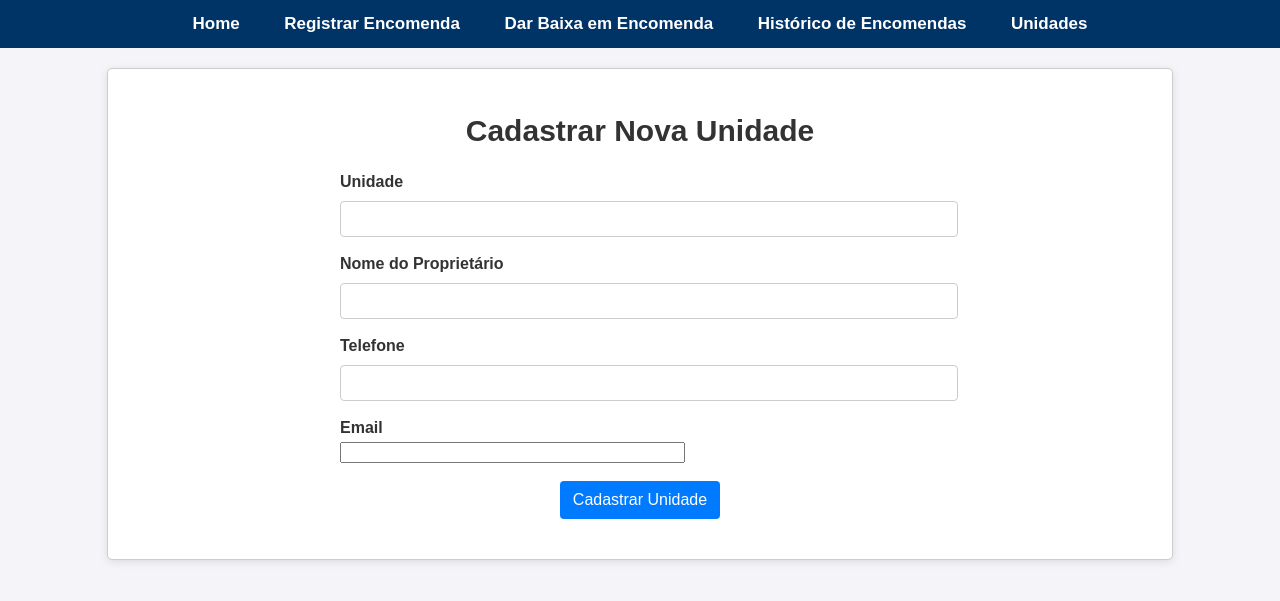
After one commit to warlleydf/CONDMORARBEM, a Flask app: page /cadastrar_unidade in a window 1280 px wide. The commit adds this page. Shown: the top 601 px of the page. Run offline with Flask 3, Linux system fonts and the light colour scheme; some libraries are stand-ins or nearby versions.

Commit message:
[update] - cadastrar unidade

```diff
--- a/app.py
+++ b/app.py
@@ -122,6 +122,22 @@ def unidades():
     unidades = Unidade.query.all()
     return render_template("unidades.html", unidades=unidades)
 
+@app.route("/cadastrar_unidade", methods=["GET", "POST"])
+def cadastrar_unidade():
+    form = UnidadeForm()
+    if form.validate_on_submit():
+        nova_unidade = Unidade(
+            numero=form.numero.data,
+            nome_proprietario=form.nome_proprietario.data,
+            telefone=form.telefone.data,
+            email=form.email.data
+        )
+        db.session.add(nova_unidade)
+        db.session.commit()
+        flash('Unidade cadastrada com sucesso!', 'success')
+        return redirect(url_for('unidades'))
+    return render_template("cadastrar_unidade.html", form=form)
+
 @app.route("/alterar_unidade/<int:id>", methods=["GET", "POST"])
 def alterar_unidade(id):
     unidade = Unidade.query.get_or_404(id)
--- a/forms.py
+++ b/forms.py
@@ -24,7 +24,7 @@ class BaixaForm(FlaskForm):
     submit = SubmitField('Dar Baixa')
 
 class UnidadeForm(FlaskForm):
-    numero = StringField('Unidade', render_kw={'readonly': True})
+    numero = StringField('Unidade', validators=[DataRequired()])
     nome_proprietario = StringField('Nome do Proprietário', validators=[DataRequired()])
     telefone = StringField('Telefone', validators=[DataRequired()])
     email = StringField('Email', validators=[DataRequired(), email_check])
--- a/static/css/style.css
+++ b/static/css/style.css
@@ -161,3 +161,31 @@ form button:hover {
     0% { transform: rotate(0deg); }
     100% { transform: rotate(360deg); }
 }
+
+.float-right {
+    float: right;
+}
+
+.btn-submit,
+.btn-cadastrar {
+    display: inline-block;
+    font-weight: 400;
+    color: #fff;
+    text-align: center;
+    vertical-align: middle;
+    user-select: none;
+    background-color: #007bff;
+    border: 1px solid transparent;
+    padding: .375rem .75rem;
+    font-size: 1rem;
+    line-height: 1.5;
+    border-radius: .25rem;
+    transition: color .15s,background-color .15s,border-color .15s,box-shadow .15s;
+}
+
+.btn-submit:hover,
+.btn-cadastrar:hover {
+    color: #fff;
+    background-color: #0056b3;
+    border-color: #0056b3;
+}
--- /dev/null
+++ b/templates/cadastrar_unidade.html
@@ -0,0 +1,42 @@
+{% extends "base.html" %}
+{% block title %}Cadastrar Unidade{% endblock %}
+
+{% block content %}
+<div class="container">
+    <h2 class="text-center">Cadastrar Nova Unidade</h2>
+    <form id="cadastrarUnidadeForm" method="POST" class="form">
+        {{ form.hidden_tag() }}
+        <div class="form-group">
+            {{ form.numero.label }}
+            {{ form.numero(class="form-control", pattern="[0-9]*", maxlength=4, title="Por favor, insira apenas números (máximo de 4 dígitos)") }}
+        </div>
+        <br>
+        <div class="form-group">
+            {{ form.nome_proprietario.label }}
+            {{ form.nome_proprietario(class="form-control", size=40) }}
+        </div>
+        <br>
+        <div class="form-group">
+            {{ form.telefone.label }}
+            {{ form.telefone(class="form-control", size=20, pattern="\d*", title="Por favor, insira apenas números") }}
+        </div>
+        <br>
+        <div class="form-group">
+            {{ form.email.label }}
+            {{ form.email(class="form-control", size=40, type="email", title="Por favor, insira um endereço de e-mail válido") }}
+        </div>
+        <br>
+        <center>
+            <button type="submit" class="btn-submit">
+                Cadastrar Unidade
+            </button>
+        </center>
+    </form>
+</div>
+
+<script>
+    document.getElementById('cadastrarUnidadeForm').addEventListener('submit', function() {
+        showLoading();
+    });
+</script>
+{% endblock %}
--- a/templates/unidades.html
+++ b/templates/unidades.html
@@ -4,6 +4,9 @@
 
 {% block content %}
     <div class="container">
+        <button type="button" class="btn-cadastrar float-right" onclick="location.href='{{ url_for('cadastrar_unidade') }}';">
+            Cadastrar Unidade
+        </button>
         <h1 class="text-center">Proprietários das Unidades</h1>
 
         <!-- Tabela de unidades -->
```
Also changed, not shown: instance/condmorarbem.db.
